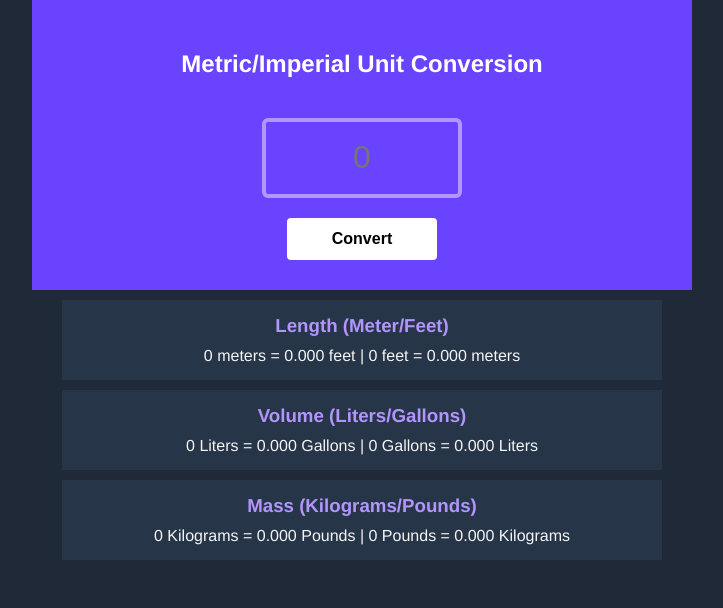
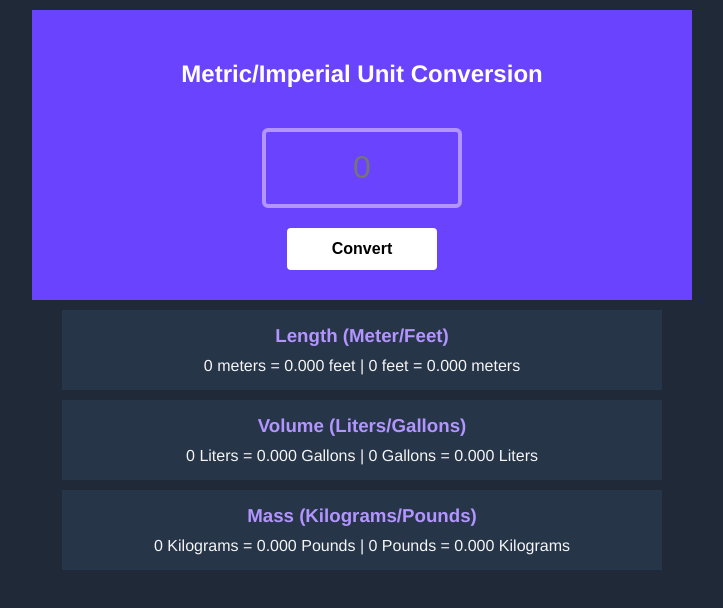
Before and after one commit to JvR-Hannes/Unit-Converter, a plain HTML site: page index.html in a window 1280 px wide. Shown: the whole page, without its empty margins (278-1001 px from the left). Drawn offline with Linux system fonts and the light colour scheme.

Commit message:
Made some CSS tweaks

```diff
--- a/index.css
+++ b/index.css
@@ -1,5 +1,5 @@
 body {
-    margin: 0;
+    margin: 10px auto;
     text-align: center;
     background: #1F2937;
     font-family: Helvetica, sans-serif;
```
Also changed, not shown: favicon link.txt (added), images/favicon/android-chrome-192x192.png, images/favicon/android-chrome-512x512.png, images/favicon/apple-touch-icon.png, images/favicon/favicon-16x16.png, images/favicon/favicon-32x32.png, images/favicon/favicon.ico.
